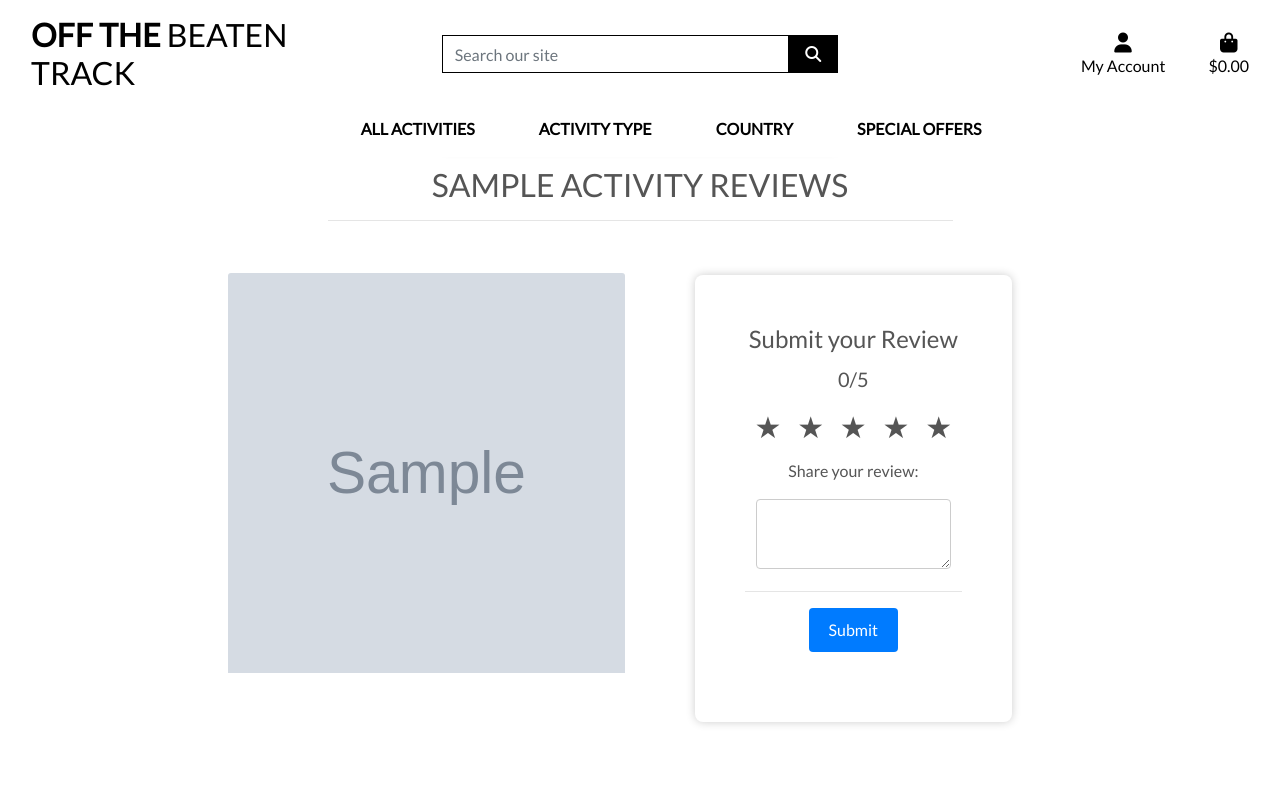
After one commit to Mattjones444/off-the-beaten-track, a Django app: page /activity/1/ in a window 1280 px wide. The commit adds this page. Run offline with Django 3.2, Linux system fonts and the light colour scheme; tables that the repository leaves empty hold one stand-in row (values such as "Sample post"); grey boxes marked "Sample" are stand-in pictures; parts of the project's set-up code (start-up, migrations or seed data) failed here and were passed over; some libraries are stand-ins or nearby versions.

Commit message:
added reviews url, view and template

```diff
--- a/activity/models.py
+++ b/activity/models.py
@@ -1,4 +1,5 @@
 from django.db import models
+from profiles.models import UserProfile
 
 
 class Category(models.Model):
@@ -39,3 +40,20 @@ class Activity(models.Model):
 
     def __str__(self):
         return self.name
+
+
+
+class Reviews(models.Model):
+
+    class Meta:
+        verbose_name_plural = 'Reviews'
+
+    activity_name = models.ForeignKey('Activity', null=True, blank=True, on_delete=models.SET_NULL)
+    review_title = models.CharField(max_length=150, null=True, blank=True)
+    review_rating = models.IntegerField()
+    review_description = models.CharField(max_length=500, null=True, blank=True)
+    created = models.DateField(auto_now_add=True)
+
+
+    def __str__(self):
+        return self.activity_name
--- /dev/null
+++ b/activity/static/activity/css/reviews.css
@@ -0,0 +1,85 @@
+.container {
+    background-color: white;
+    padding: 50px;
+    margin-top: 50px;
+    border-radius: 8px;
+    box-shadow: 0 0 10px rgba(0, 0, 0, 0.2);
+    text-align: center;
+    width: 400px;
+}
+
+h1 {
+    font-size: 24px;
+    margin: 0;
+}
+
+.rating {
+    font-size: 20px;
+    margin: 10px 0;
+}
+
+.stars {
+    font-size: 30px;
+    margin: 10px 0;
+}
+
+.star {
+    cursor: pointer;
+    margin: 0 5px;
+}
+
+.one {
+    color: rgb(255, 0, 0);
+}
+
+.two {
+    color: rgb(255, 106, 0);
+}
+
+.three {
+    color: rgb(251, 255, 120);
+}
+
+.four {
+    color: rgb(255, 255, 0);
+}
+
+.five {
+    color: rgb(24, 159, 14);
+}
+
+textarea {
+    width: 90%;
+    padding: 10px;
+    border: 1px solid #ccc;
+    border-radius: 4px;
+}
+
+button {
+    background-color: #007BFF;
+    color: white;
+    padding: 10px 20px;
+    border: none;
+    border-radius: 4px;
+    cursor: pointer;
+}
+
+button:hover {
+    background-color: #0056b3;
+}
+
+.reviews {
+    margin-top: 20px;
+    text-align: left;
+}
+
+.review {
+    border: 1px solid #ccc;
+    border-radius: 4px;
+    padding: 10px;
+    margin: 10px 0;
+}
+
+.review p {
+    margin: 0;
+}
--- /dev/null
+++ b/activity/static/activity/js/reviews.js
@@ -0,0 +1,80 @@
+const stars = document.querySelectorAll(".star");
+const rating = document.getElementById("rating");
+const reviewText = document.getElementById("review");
+const submitBtn = document.getElementById("submit");
+const reviewsContainer = document.getElementById("reviews");
+
+
+stars.forEach((star) => {
+    star.addEventListener("click", () => {
+        const value = parseInt(star.getAttribute("data-value"));
+        rating.innerText = value;
+
+        // Remove all existing classes from stars
+        stars.forEach((s) => s.classList.remove("one",
+                                                "two",
+                                                "three",
+                                                "four",
+                                                "five"));
+
+        // Add the appropriate class to
+        // each star based on the selected star's value
+        stars.forEach((s, index) => {
+            if (index < value) {
+                s.classList.add(getStarColorClass(value));
+            }
+        });
+
+        // Remove "selected" class from all stars
+        stars.forEach((s) => s.classList.remove("selected"));
+        // Add "selected" class to the clicked star
+        star.classList.add("selected");
+    });
+});
+
+submitBtn.addEventListener("click", () => {
+    const review = reviewText.value;
+    const userRating = parseInt(rating.innerText);
+
+    if (!userRating || !review) {
+        alert(
+"Please select a rating and provide a review before submitting."
+             );
+        return;
+    }
+
+    if (userRating > 0) {
+        const reviewElement = document.createElement("div");
+        reviewElement.classList.add("review");
+        reviewElement.innerHTML =
+`<p><strong>Rating: ${userRating}/5</strong></p><p>${review}</p>`;
+        reviewsContainer.appendChild(reviewElement);
+
+        // Reset styles after submitting
+        reviewText.value = "";
+        rating.innerText = "0";
+        stars.forEach((s) => s.classList.remove("one",
+                                                "two",
+                                                "three",
+                                                "four",
+                                                "five",
+                                                "selected"));
+    }
+});
+
+function getStarColorClass(value) {
+    switch (value) {
+        case 1:
+            return "one";
+        case 2:
+            return "two";
+        case 3:
+            return "three";
+        case 4:
+            return "four";
+        case 5:
+            return "five";
+        default:
+            return "";
+    }
+}
--- a/activity/templates/activity/activity_detail.html
+++ b/activity/templates/activity/activity_detail.html
@@ -37,7 +37,7 @@
                     <i class="far fa-clock"></i> Duration: {{ activity.duration}} hours
                     <br>
                     {% if activity.rating %}
-                        <small class="text-muted"><i class="fas fa-star mr-1"></i>{{ activity.rating }} / 5</small>
+                        <small class="text-muted"><i class="fas fa-star mr-1"></i>{{ activity.rating }} / 5 <a href="{% url 'reviews' activity.id %}" class="rating">(Click for reviews)</a></small>
                     {% else %}
                         <small class="text-muted">No Rating</small>
                     {% endif %}
--- /dev/null
+++ b/activity/templates/activity/reviews.html
@@ -0,0 +1,72 @@
+{% extends "base.html" %}
+{% load static %}
+
+{% block extra_css %}
+    <link rel="stylesheet" href="{% static 'activity/css/reviews.css' %}">
+{% endblock %}
+
+{% block page_header %}
+    <div class="container header-container">
+        <div class="row">
+            <div class="col"></div>
+        </div>
+    </div>
+{% endblock %}
+
+{% block content %}
+<div class="overlay"></div>
+    <div class="container-fluid">
+        <div class="row">
+            <div class="col-12 text-center mt-3">
+            <h2 class="logo-font">{{activity.name}} Reviews</h2>
+            <hr class="w-50 mb-1">
+            </div>
+            <div class="col-12 col-md-6 col-lg-4 offset-lg-2">
+                <div class="image-container my-5">
+                    {% if activity.image %}
+                        <a href="{{ activity.image.url }}" target="_blank">
+                            <img class="card-img-top img-fluid activity_detail_image" src="{{ activity.image.url }}" alt="{{ activity.name }}">
+                        </a>
+                        {% else %}
+                        <a href="">
+                            <img class="card-img-top img-fluid" src="{{ MEDIA_URL }}noimage.png" alt="{{ activity.name }}">
+                        </a>
+                    {% endif %}
+                </div>
+            </div>
+            <div class="col-12 col-md-6 col-lg-4">
+                <div class="col-12 col-md-6 col-lg-4">
+                    {% for review in reviews %}
+                    {{reivews.title}}
+                    {{reviews.rating}}
+                    {{reviews.description}}
+                    {% endfor %}
+                </div>
+
+                <div class="container">
+                    <h1>Submit your Review</h1>
+                    <div class="rating">
+                        <span id="rating">0</span>/5
+                    </div>
+                    <div class="stars" id="stars">
+                        <span class="star" data-value="1">★</span>
+                        <span class="star" data-value="2">★</span>
+                        <span class="star" data-value="3">★</span>
+                        <span class="star" data-value="4">★</span>
+                        <span class="star" data-value="5">★</span>
+                    </div>
+                    <p>Share your review:</p>
+                    <textarea id="review"
+                              placeholder="Write your review here">
+                    </textarea>
+                    <hr>
+                    <button id="submit">Submit</button>
+                    <div class="reviews" id="reviews">
+                    </div>
+                </div>
+            </div>
+{% endblock %}
+
+{% block postloadjs %}
+    <script src="{% static 'activity/js/reviews.js' %}"></script>
+{% endblock %}
--- a/activity/urls.py
+++ b/activity/urls.py
@@ -4,4 +4,5 @@ from . import views
 urlpatterns = [
     path('', views.all_activity, name='activity'),
     path('<activity_id>', views.activity_detail, name='activity_detail'),
+    path('<int:activity_id>/', views.reviews, name='reviews'),
 ]
--- a/activity/views.py
+++ b/activity/views.py
@@ -77,3 +77,16 @@ def activity_detail(request, activity_id):
     }
 
     return render(request, 'activity/activity_detail.html', context)
+
+
+
+def reviews(request, activity_id):
+    """ A view to show the reviews page """
+
+    activity = get_object_or_404(Activity, pk=activity_id)
+
+    context = {
+        'activity': activity,
+    }
+
+    return render(request, 'activity/reviews.html', context)
--- a/templates/includes/toasts/toast_success.html
+++ b/templates/includes/toasts/toast_success.html
@@ -20,11 +20,11 @@
                 {% for item in bag_items %}
                     <div class="row">
                         <div class="col-3 my-1">
-                            <img class="w-100" src="{{ item.product.image.url }}">
+                            <img class="w-100" src="{{ item.activity.image.url }}">
                         </div>
                         <div class="col-9">
                             <p class="my-0"><strong>{{ item.product.name }}</strong></p>
-                            <p class="my-0 small">Size: {% if item.product.has_sizes %}{{ item.size|upper }}{% else %}N/A{% endif %}</p>
+                            <p class="my-0 small text-muted">Qty: {{ item.date }}</p>
                             <p class="my-0 small text-muted">Qty: {{ item.quantity }}</p>
                         </div>
                     </div>
```
Also changed, not shown: checkout/webhook_handler.py (+103 -2 lines), activity/migrations/0008_reviews.py (added).
